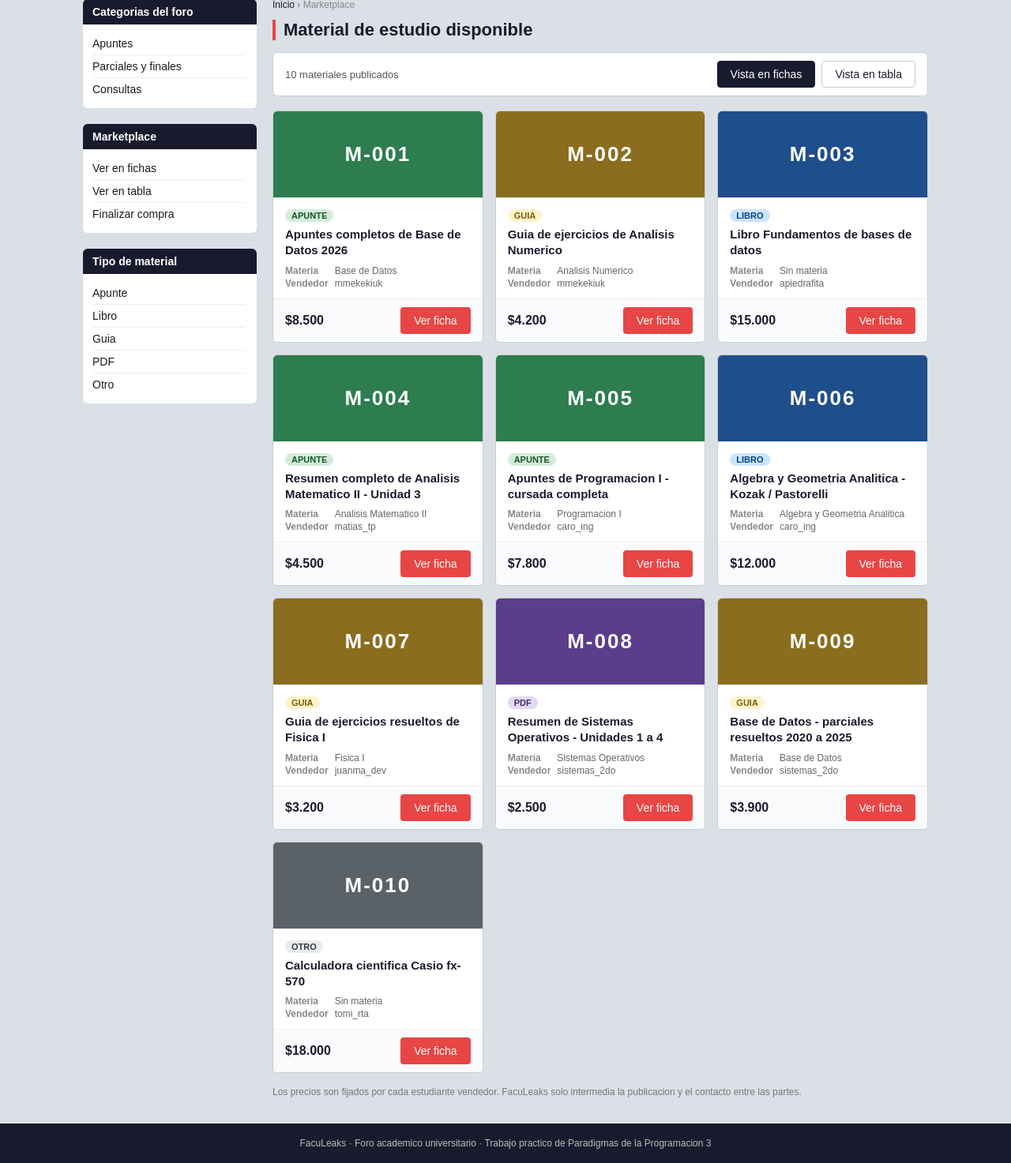
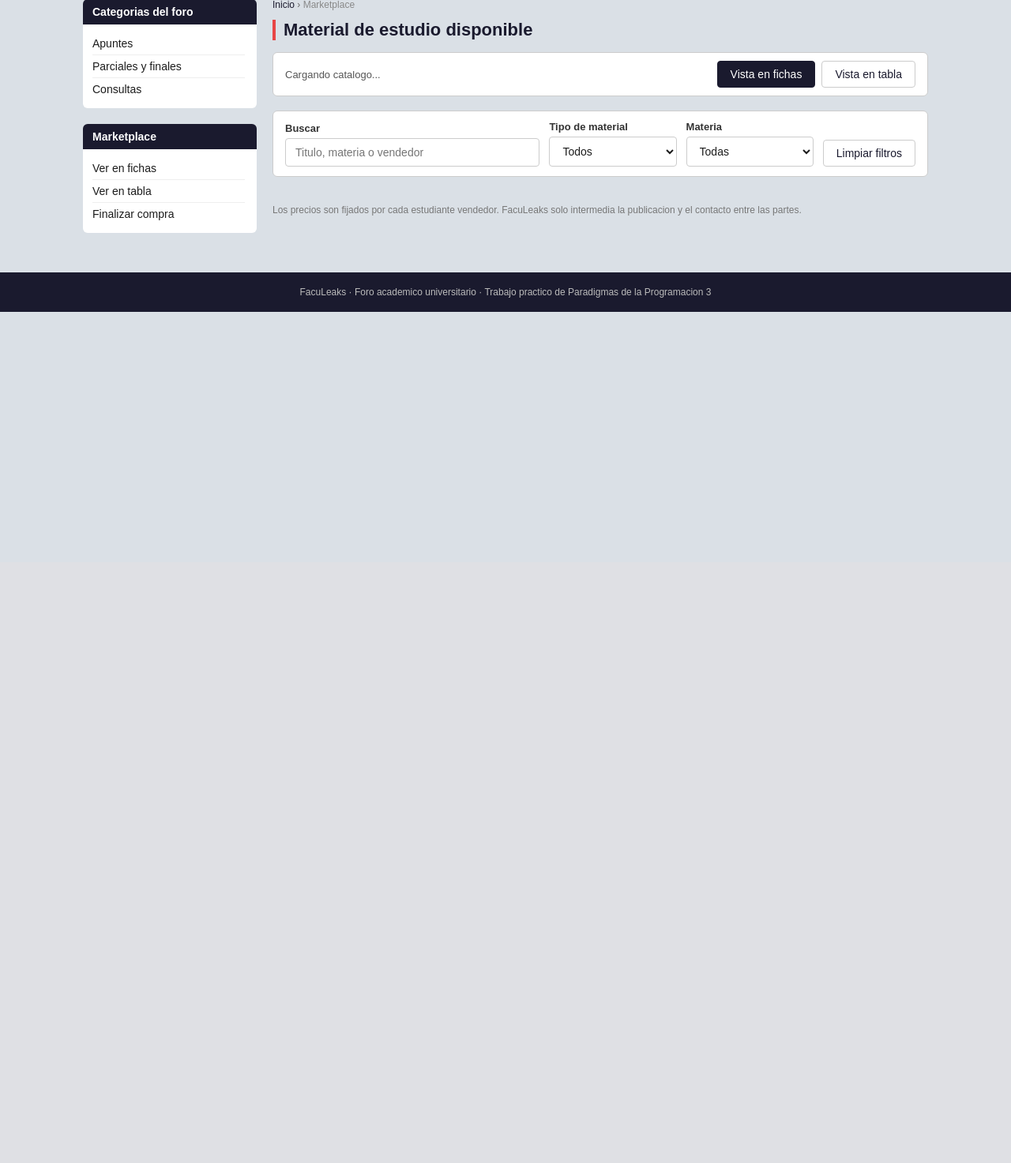
Before and after one commit to Mart1n-m/faculeaks, a PHP site: page /listado_box.html in a window 1280 px wide. Shown: the part 88-1561 px from the top of the page at 79% size. After the commit the page ends 483 px from the top, so only its background shows below. Run offline with PHP 8.4, Linux system fonts and the light colour scheme.

Commit message:
Opcion 3: estructura del buscador y filtro del catalogo
- listado_box.html: formulario de filtros (texto, tipo de material y
  materia), contenedor vacio para las fichas, mensaje de estado y una
  <template> de ficha; las fichas dejan de estar escritas en el HTML
- style.css: estilos del formulario de filtros y de los mensajes

```diff
--- a/listado_box.html
+++ b/listado_box.html
@@ -42,15 +42,6 @@
         <li><a href="listado_tabla.html">Ver en tabla</a></li>
         <li><a href="comprar.html">Finalizar compra</a></li>
       </ul>
-
-      <h3>Tipo de material</h3>
-      <ul>
-        <li><a href="listado_box.html">Apunte</a></li>
-        <li><a href="listado_box.html">Libro</a></li>
-        <li><a href="listado_box.html">Guia</a></li>
-        <li><a href="listado_box.html">PDF</a></li>
-        <li><a href="listado_box.html">Otro</a></li>
-      </ul>
     </aside>
 
     <!-- LISTADO EN FICHAS -->
@@ -64,226 +55,79 @@
       <h2 class="titulo-categoria">Material de estudio disponible</h2>
 
       <div class="barra-vista">
-        <p class="barra-vista-info">10 materiales publicados</p>
+        <p class="barra-vista-info" id="info-resultados" aria-live="polite">Cargando catalogo...</p>
         <div class="barra-vista-acciones">
           <a href="listado_box.html" class="btn btn-secundario btn-activo">Vista en fichas</a>
           <a href="listado_tabla.html" class="btn btn-secundario">Vista en tabla</a>
         </div>
       </div>
 
-      <section class="grid-materiales" aria-label="Listado de materiales">
+      <!--
+        AE2 - Opcion 3: Buscador y filtro de catalogo en tiempo real.
+        Las fichas ya no estan escritas en el HTML: js/app.js carga el
+        catalogo completo con fetch() (data/productos.json, usuarios.json
+        y materias.json), lo filtra en memoria con .filter() y lo
+        inyecta en #grid-materiales cada vez que cambia un criterio.
+      -->
+      <form class="filtros" id="form-filtros" role="search" aria-label="Buscar y filtrar material">
 
-        <!-- Material M-001 (productos.id_producto = 1) -->
+        <p class="campo filtro-texto">
+          <label for="filtro-texto">Buscar</label>
+          <input type="search" id="filtro-texto" name="texto" maxlength="60"
+                 placeholder="Titulo, materia o vendedor" autocomplete="off" />
+        </p>
+
+        <p class="campo">
+          <label for="filtro-tipo">Tipo de material</label>
+          <select id="filtro-tipo" name="tipo">
+            <option value="">Todos</option>
+          </select>
+        </p>
+
+        <p class="campo">
+          <label for="filtro-materia">Materia</label>
+          <select id="filtro-materia" name="materia">
+            <option value="">Todas</option>
+          </select>
+        </p>
+
+        <p class="filtros-acciones">
+          <button type="reset" class="btn btn-secundario">Limpiar filtros</button>
+        </p>
+
+      </form>
+
+      <p class="mensaje-estado" id="mensaje-catalogo" role="status" hidden></p>
+
+      <section class="grid-materiales" id="grid-materiales" aria-label="Listado de materiales"></section>
+
+      <noscript>
+        <p class="mensaje-estado">El buscador necesita JavaScript. Podes ver todo el material en la
+          <a href="listado_tabla.html">vista en tabla</a>.</p>
+      </noscript>
+
+      <!-- Plantilla de ficha: js/app.js la clona una vez por cada producto -->
+      <template id="plantilla-ficha">
         <article class="card">
-          <div class="card-portada portada-apunte" aria-hidden="true">
-            <span class="card-portada-texto">M-001</span>
+          <div class="card-portada" aria-hidden="true">
+            <span class="card-portada-texto"></span>
           </div>
           <div class="card-cuerpo">
-            <span class="etiqueta apunte">Apunte</span>
+            <span class="etiqueta"></span>
             <h3 class="card-titulo">
-              <a href="producto.html">Apuntes completos de Base de Datos 2026</a>
+              <a href="producto.html"></a>
             </h3>
             <dl class="card-datos">
-              <dt>Materia</dt><dd>Base de Datos</dd>
-              <dt>Vendedor</dt><dd>mmekekiuk</dd>
+              <dt>Materia</dt><dd class="dato-materia"></dd>
+              <dt>Vendedor</dt><dd class="dato-vendedor"></dd>
             </dl>
           </div>
           <div class="card-footer">
-            <p class="precio">$8.500</p>
+            <p class="precio"></p>
             <a href="producto.html" class="btn btn-primario">Ver ficha</a>
           </div>
         </article>
-
-        <!-- Material M-002 (productos.id_producto = 2) -->
-        <article class="card">
-          <div class="card-portada portada-guia" aria-hidden="true">
-            <span class="card-portada-texto">M-002</span>
-          </div>
-          <div class="card-cuerpo">
-            <span class="etiqueta guia">Guia</span>
-            <h3 class="card-titulo">
-              <a href="producto.html">Guia de ejercicios de Analisis Numerico</a>
-            </h3>
-            <dl class="card-datos">
-              <dt>Materia</dt><dd>Analisis Numerico</dd>
-              <dt>Vendedor</dt><dd>mmekekiuk</dd>
-            </dl>
-          </div>
-          <div class="card-footer">
-            <p class="precio">$4.200</p>
-            <a href="producto.html" class="btn btn-primario">Ver ficha</a>
-          </div>
-        </article>
-
-        <!-- Material M-003 (productos.id_producto = 3) -->
-        <article class="card">
-          <div class="card-portada portada-libro" aria-hidden="true">
-            <span class="card-portada-texto">M-003</span>
-          </div>
-          <div class="card-cuerpo">
-            <span class="etiqueta libro">Libro</span>
-            <h3 class="card-titulo">
-              <a href="producto.html">Libro Fundamentos de bases de datos</a>
-            </h3>
-            <dl class="card-datos">
-              <dt>Materia</dt><dd>Sin materia</dd>
-              <dt>Vendedor</dt><dd>apiedrafita</dd>
-            </dl>
-          </div>
-          <div class="card-footer">
-            <p class="precio">$15.000</p>
-            <a href="producto.html" class="btn btn-primario">Ver ficha</a>
-          </div>
-        </article>
-
-        <!-- Material M-004 (productos.id_producto = 4) -->
-        <article class="card">
-          <div class="card-portada portada-apunte" aria-hidden="true">
-            <span class="card-portada-texto">M-004</span>
-          </div>
-          <div class="card-cuerpo">
-            <span class="etiqueta apunte">Apunte</span>
-            <h3 class="card-titulo">
-              <a href="producto.html">Resumen completo de Analisis Matematico II - Unidad 3</a>
-            </h3>
-            <dl class="card-datos">
-              <dt>Materia</dt><dd>Analisis Matematico II</dd>
-              <dt>Vendedor</dt><dd>matias_tp</dd>
-            </dl>
-          </div>
-          <div class="card-footer">
-            <p class="precio">$4.500</p>
-            <a href="producto.html" class="btn btn-primario">Ver ficha</a>
-          </div>
-        </article>
-
-        <!-- Material M-005 (productos.id_producto = 5) -->
-        <article class="card">
-          <div class="card-portada portada-apunte" aria-hidden="true">
-            <span class="card-portada-texto">M-005</span>
-          </div>
-          <div class="card-cuerpo">
-            <span class="etiqueta apunte">Apunte</span>
-            <h3 class="card-titulo">
-              <a href="producto.html">Apuntes de Programacion I - cursada completa</a>
-            </h3>
-            <dl class="card-datos">
-              <dt>Materia</dt><dd>Programacion I</dd>
-              <dt>Vendedor</dt><dd>caro_ing</dd>
-            </dl>
-          </div>
-          <div class="card-footer">
-            <p class="precio">$7.800</p>
-            <a href="producto.html" class="btn btn-primario">Ver ficha</a>
-          </div>
-        </article>
-
-        <!-- Material M-006 (productos.id_producto = 6) -->
-        <article class="card">
-          <div class="card-portada portada-libro" aria-hidden="true">
-            <span class="card-portada-texto">M-006</span>
-          </div>
-          <div class="card-cuerpo">
-            <span class="etiqueta libro">Libro</span>
-            <h3 class="card-titulo">
-              <a href="producto.html">Algebra y Geometria Analitica - Kozak / Pastorelli</a>
-            </h3>
-            <dl class="card-datos">
-              <dt>Materia</dt><dd>Algebra y Geometria Analitica</dd>
-              <dt>Vendedor</dt><dd>caro_ing</dd>
-            </dl>
-          </div>
-          <div class="card-footer">
-            <p class="precio">$12.000</p>
-            <a href="producto.html" class="btn btn-primario">Ver ficha</a>
-          </div>
-        </article>
-
-        <!-- Material M-007 (productos.id_producto = 7) -->
-        <article class="card">
-          <div class="card-portada portada-guia" aria-hidden="true">
-            <span class="card-portada-texto">M-007</span>
-          </div>
-          <div class="card-cuerpo">
-            <span class="etiqueta guia">Guia</span>
-            <h3 class="card-titulo">
-              <a href="producto.html">Guia de ejercicios resueltos de Fisica I</a>
-            </h3>
-            <dl class="card-datos">
-              <dt>Materia</dt><dd>Fisica I</dd>
-              <dt>Vendedor</dt><dd>juanma_dev</dd>
-            </dl>
-          </div>
-          <div class="card-footer">
-            <p class="precio">$3.200</p>
-            <a href="producto.html" class="btn btn-primario">Ver ficha</a>
-          </div>
-        </article>
-
-        <!-- Material M-008 (productos.id_producto = 8) -->
-        <article class="card">
-          <div class="card-portada portada-pdf" aria-hidden="true">
-            <span class="card-portada-texto">M-008</span>
-          </div>
-          <div class="card-cuerpo">
-            <span class="etiqueta pdf">PDF</span>
-            <h3 class="card-titulo">
-              <a href="producto.html">Resumen de Sistemas Operativos - Unidades 1 a 4</a>
-            </h3>
-            <dl class="card-datos">
-              <dt>Materia</dt><dd>Sistemas Operativos</dd>
-              <dt>Vendedor</dt><dd>sistemas_2do</dd>
-            </dl>
-          </div>
-          <div class="card-footer">
-            <p class="precio">$2.500</p>
-            <a href="producto.html" class="btn btn-primario">Ver ficha</a>
-          </div>
-        </article>
-
-        <!-- Material M-009 (productos.id_producto = 9) -->
-        <article class="card">
-          <div class="card-portada portada-guia" aria-hidden="true">
-            <span class="card-portada-texto">M-009</span>
-          </div>
-          <div class="card-cuerpo">
-            <span class="etiqueta guia">Guia</span>
-            <h3 class="card-titulo">
-              <a href="producto.html">Base de Datos - parciales resueltos 2020 a 2025</a>
-            </h3>
-            <dl class="card-datos">
-              <dt>Materia</dt><dd>Base de Datos</dd>
-              <dt>Vendedor</dt><dd>sistemas_2do</dd>
-            </dl>
-          </div>
-          <div class="card-footer">
-            <p class="precio">$3.900</p>
-            <a href="producto.html" class="btn btn-primario">Ver ficha</a>
-          </div>
-        </article>
-
-        <!-- Material M-010 (productos.id_producto = 10) -->
-        <article class="card">
-          <div class="card-portada portada-otro" aria-hidden="true">
-            <span class="card-portada-texto">M-010</span>
-          </div>
-          <div class="card-cuerpo">
-            <span class="etiqueta otro">Otro</span>
-            <h3 class="card-titulo">
-              <a href="producto.html">Calculadora cientifica Casio fx-570</a>
-            </h3>
-            <dl class="card-datos">
-              <dt>Materia</dt><dd>Sin materia</dd>
-              <dt>Vendedor</dt><dd>tomi_rta</dd>
-            </dl>
-          </div>
-          <div class="card-footer">
-            <p class="precio">$18.000</p>
-            <a href="producto.html" class="btn btn-primario">Ver ficha</a>
-          </div>
-        </article>
-
-      </section>
+      </template>
 
       <p class="nota-listado">
         Los precios son fijados por cada estudiante vendedor. FacuLeaks solo intermedia la publicacion
--- a/style.css
+++ b/style.css
@@ -558,6 +558,48 @@
 }
 
 /* ===========================
+   BUSCADOR Y FILTROS DEL CATALOGO (AE2 - Opcion 3)
+=========================== */
+.filtros {
+  background-color: white;
+  border: 1px solid #ccc;
+  border-radius: 6px;
+  padding: 12px 15px;
+  margin-bottom: 18px;
+  display: grid;
+  grid-template-columns: 2fr 1fr 1fr auto;
+  gap: 12px;
+  align-items: end;
+  font-size: 14px;
+}
+
+.filtros-acciones {
+  display: flex;
+}
+
+.mensaje-estado {
+  background-color: white;
+  border: 1px dashed #ccc;
+  border-radius: 6px;
+  padding: 18px 15px;
+  margin-bottom: 18px;
+  font-size: 14px;
+  color: #555;
+  text-align: center;
+}
+
+.mensaje-estado.error {
+  border-style: solid;
+  border-color: #e84545;
+  background-color: #fff8f8;
+  color: #721c24;
+}
+
+.mensaje-estado a {
+  color: #e84545;
+}
+
+/* ===========================
    FICHA DEL MATERIAL
 =========================== */
 .ficha {
@@ -981,4 +1023,8 @@
   .ficha-galeria {
     width: 100%;
   }
+
+  .filtros {
+    grid-template-columns: 1fr;
+  }
 }
```
